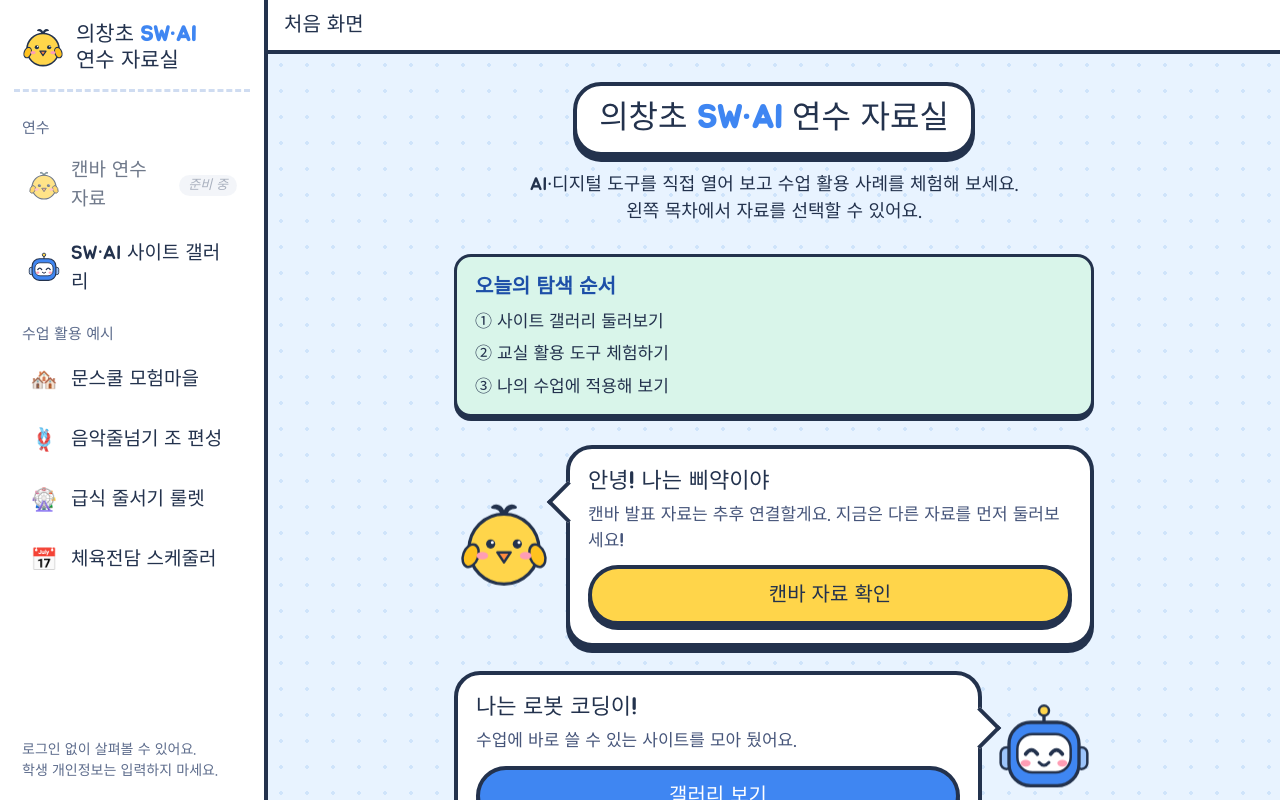
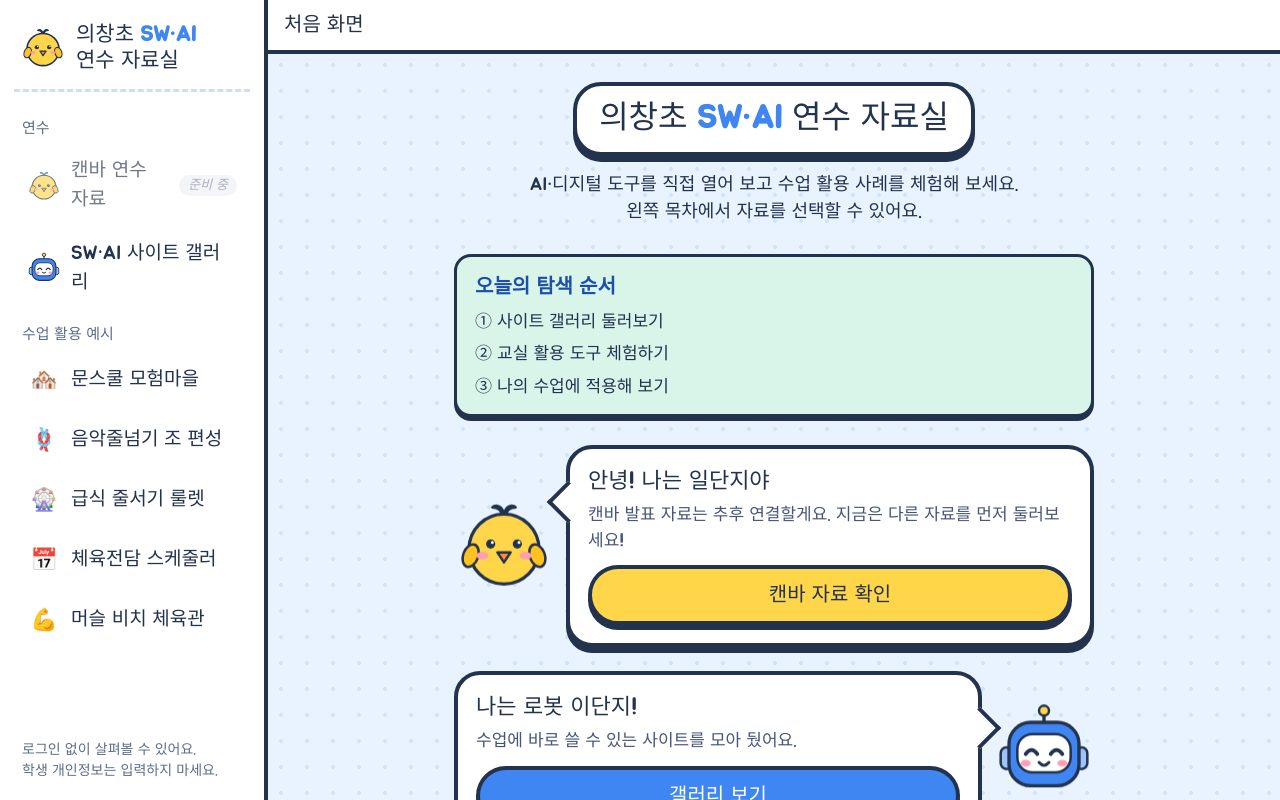
Before and after one commit to seongmoon777-debug/sw-ai-gallery, a plain HTML site: page training/index.html in a window 1280 px wide. Drawn offline with Linux system fonts and the light colour scheme.

Commit message:
Consolidate training hub: Danji mascots and Muscle Beach tool

```diff
--- a/training/index.html
+++ b/training/index.html
@@ -182,14 +182,15 @@
   // ▼ 링크를 따옴표 안에 붙여 넣으세요. 비워 두면 "준비 중"으로 보여요.
   var CANVA_URL = "";   // 캔바 연수 자료 공유 링크
 
-  // embed:false 는 이 화면 안에서 열 수 없는 주소일 때. roulette.html 은 index.html 과 같은 폴더에 함께 올려야 해요.
+  // embed:false 는 이 화면 안에서 열 수 없는 주소일 때. roulette.html, muscle-beach.html 은 index.html 과 같은 폴더에 함께 올려야 해요.
   var ITEMS = [
     {id:"canva",    group:"연수",      title:"캔바 연수 자료",     icon:"chick", url:CANVA_URL, embed:true},
     {id:"gallery",  group:"연수",      title:"SW·AI 사이트 갤러리", icon:"robot", url:"https://seongmoon777-debug.github.io/sw-ai-gallery/", embed:true},
     {id:"world",    group:"수업 활용 예시", title:"문스쿨 모험마을",     emoji:"🏘️",  url:"https://seongmoon777-debug.github.io/class-world/", embed:true},
     {id:"jump",     group:"수업 활용 예시", title:"음악줄넘기 조 편성",  emoji:"🪢",  url:"https://seongmoon777-debug.github.io/music-jump-rope/", embed:true},
     {id:"roulette", group:"수업 활용 예시", title:"급식 줄서기 룰렛",      emoji:"🎡",  url:"roulette.html", embed:true},
-    {id:"pe",       group:"수업 활용 예시", title:"체육전담 스케줄러",   emoji:"📅",  url:"https://seongmoon777-debug.github.io/sw-ai-gallery/pe-scheduler/index.html", embed:true}
+    {id:"pe",       group:"수업 활용 예시", title:"체육전담 스케줄러",   emoji:"📅",  url:"https://seongmoon777-debug.github.io/sw-ai-gallery/pe-scheduler/index.html", embed:true},
+    {id:"gym",      group:"수업 활용 예시", title:"머슬 비치 체육관",    emoji:"💪",  url:"muscle-beach.html", embed:true}
   ];
 
   var nav = document.getElementById("nav");
@@ -251,9 +252,9 @@
       '<h1 class="title">의창초 <b>SW·AI</b> 연수 자료실</h1>' +
       '<p class="sub">AI·디지털 도구를 직접 열어 보고 수업 활용 사례를 체험해 보세요.<br>왼쪽 목차에서 자료를 선택할 수 있어요.</p>' +
       '<div class="agenda"><b>오늘의 탐색 순서</b><span>① 사이트 갤러리 둘러보기</span><span>② 교실 활용 도구 체험하기</span><span>③ 나의 수업에 적용해 보기</span></div>' +
-      row(false, "chick", "안녕! 나는 삐약이야", "캔바 발표 자료는 추후 연결할게요. 지금은 다른 자료를 먼저 둘러보세요!", "", "캔바 자료 확인", "canva") +
-      row(true, "robot", "나는 로봇 코딩이!", "수업에 바로 쓸 수 있는 사이트를 모아 뒀어요.", "b", "갤러리 보기", "gallery") +
-      row(false, "cat", "몽실이는 참고 자료 담당!", "AI로 제작한 학급 운영 도구를 직접 체험해 보세요.", "m", "활용 예시 보기", "world") +
+      row(false, "chick", "안녕! 나는 일단지야", "캔바 발표 자료는 추후 연결할게요. 지금은 다른 자료를 먼저 둘러보세요!", "", "캔바 자료 확인", "canva") +
+      row(true, "robot", "나는 로봇 이단지!", "수업에 바로 쓸 수 있는 사이트를 모아 뒀어요.", "b", "갤러리 보기", "gallery") +
+      row(false, "cat", "삼단지는 참고 자료 담당!", "AI로 제작한 학급 운영 도구를 직접 체험해 보세요.", "m", "활용 예시 보기", "world") +
       '</div></div>';
     view.querySelectorAll("[data-go]").forEach(function (x) {
       x.addEventListener("click", function () { show(x.dataset.go); });
```
